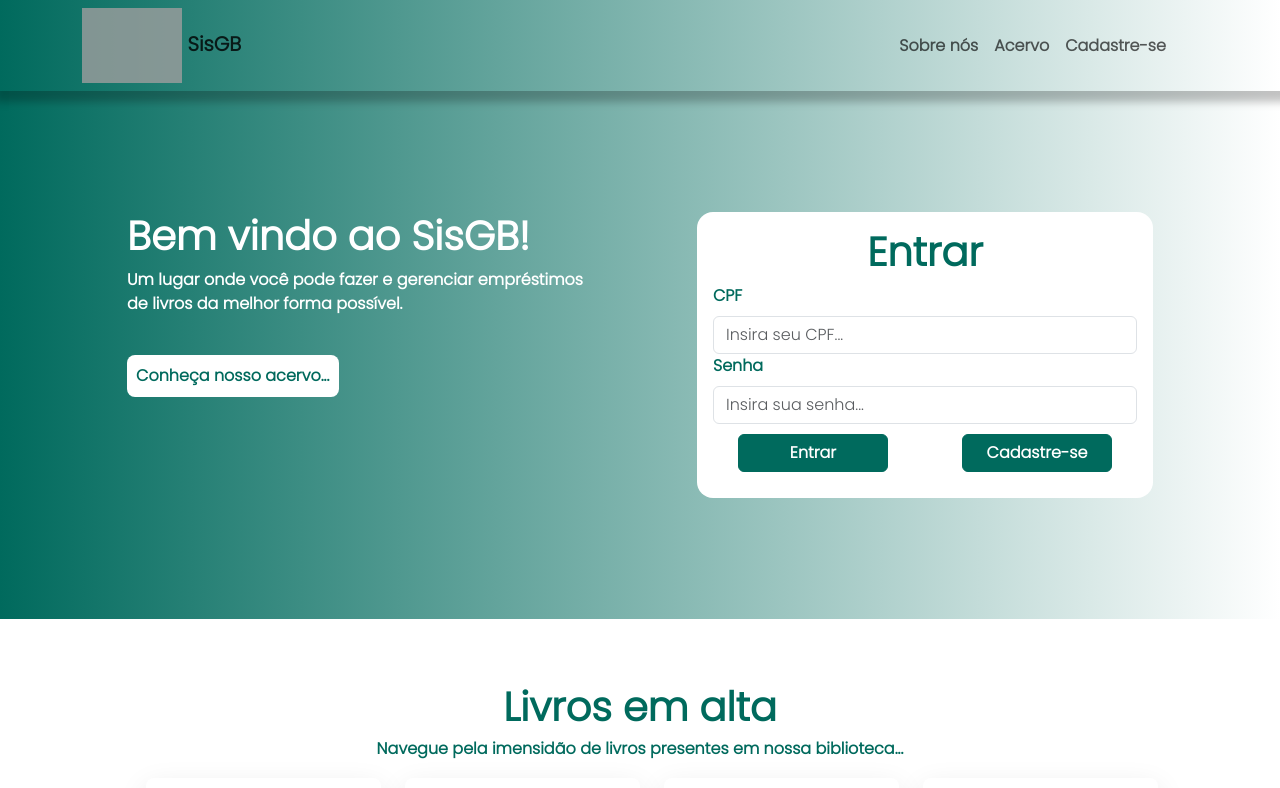
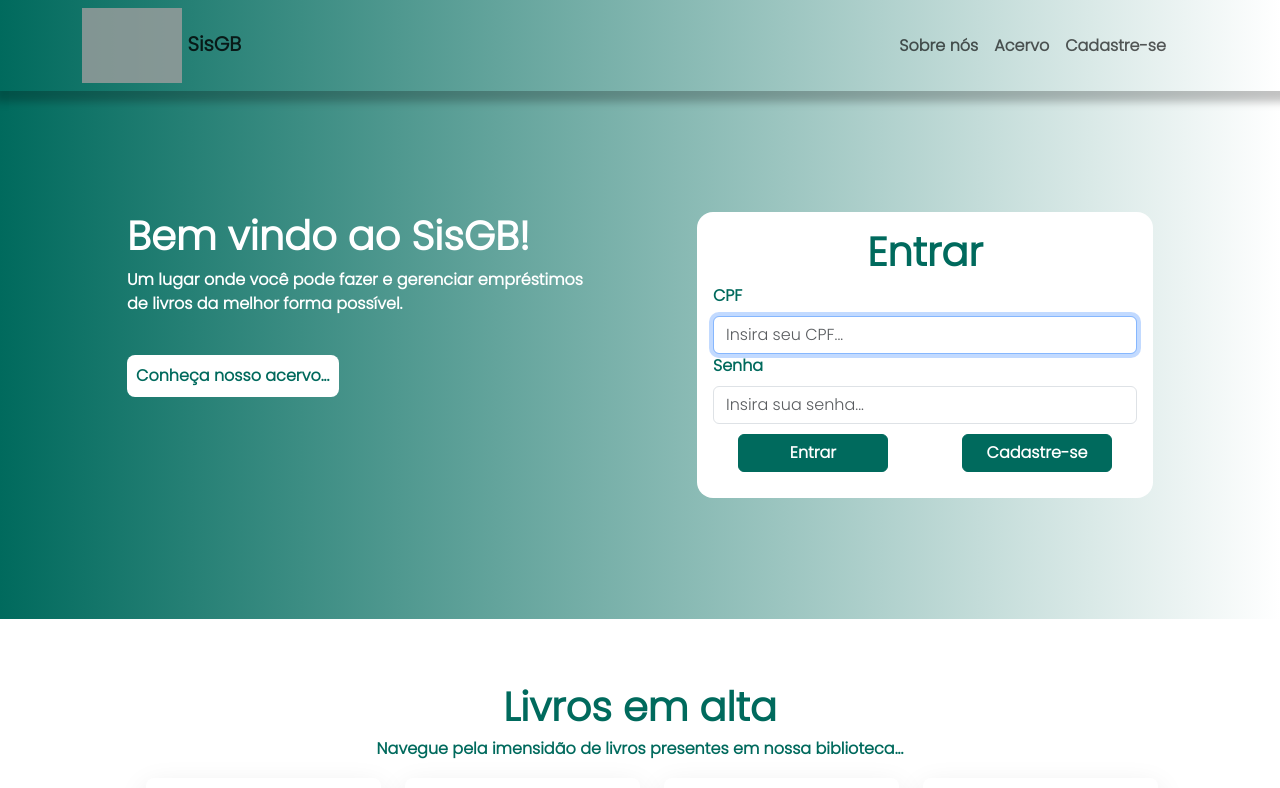
Before and after one commit to Pablo-Roldao/sisgb, a React (Create React App) app: page / in a window 1280 px wide. Shown: the top 788 px of the page. Built offline with nearby package versions, Linux system fonts and the light colour scheme; grey boxes are pictures that could not be loaded.

Commit message:
Adding initial auth...

```diff
--- a/src/components/LoginForm.js
+++ b/src/components/LoginForm.js
@@ -1,25 +1,100 @@
-import React from 'react';
+import { useContext, useEffect, useRef, useState } from 'react';
 import { Container, Form, Row, Col, Button } from 'react-bootstrap';
 import { Link } from 'react-router-dom';
+import AuthContext from '../current/AuthProvider';
+import axios from '../api/axios';
 
 import styles from './LoginForm.module.css';
 
+const LOGIN_URL = '/auth'
+
 export default function LoginForm() {
+  const { setAuth } = useContext(AuthContext);
+  const cpfRef = useRef();
+  const errRef = useRef();
+
+  const [cpf, setCpf] = useState('');
+  const [pwd, setPwd] = useState('');
+  const [errMsg, setErrMsg] = useState('');
+  const [success, setSuccess] = useState(false);
+
+  useEffect(() => {
+    cpfRef.current.focus();
+  }, []);
+
+  useEffect(() => {
+    setErrMsg('');
+  }, [cpf, pwd]);
+
+
+  const handlerSubmit = async (e) => {
+    e.preventDefault();
+
+    try {
+      const response = await axios.post(
+        LOGIN_URL,
+        JSON.stringify({ cpf: cpf, password: pwd }),
+        {
+          headers: { 'Content-Type': 'application/json' },
+          withCrendentials: true
+        }
+      );
+      console.log(JSON.stringify(response?.data));
+      const accessToken = response?.data?.accessToken;
+      const roles = response?.data?.roles;
+      setAuth({ cpf, pwd, roles, accessToken });
+      setCpf('');
+      setPwd('');
+      setSuccess(true);
+    } catch (err) {
+      if (!err?.response) {
+        setErrMsg("Sem resposta do servidor!");
+      } else if (err.response?.status === 400) {
+        setErrMsg("Faltando CPF ou senha...");
+      } else if (err.response?.status === 401) {
+        setErrMsg("Não autorizado!");
+      } else {
+        setErrMsg("Falha ao entrar: " + err);
+      }
+      errRef.current.focus();
+    }
+  }
+
   return (
+    <>
+      {success ? (
+        <h1>Sessão iniciada!</h1>
+      ) : (
         <Container id='login-form' className={styles.login_form + ' p-3'}>
           <h1><strong>Entrar</strong></h1>
-      <Form>
+          <p ref={errRef} className={errMsg ? styles.err_msg : styles.offscreen} aria-live="assertive">{errMsg}</p>
+          <Form onSubmit={handlerSubmit}>
             <Form.Group>
-          <Form.Label>CPF</Form.Label>
-          <Form.Control type='text' placeholder='Insira seu CPF...' />
+              <Form.Label htmlFor='cpf'>CPF</Form.Label>
+              <Form.Control
+                type='text'
+                id='cpf'
+                placeholder='Insira seu CPF...'
+                ref={cpfRef}
+                onChange={(e) => setCpf(e.target.value)}
+                value={cpf}
+                required
+              />
             </Form.Group>
             <Form.Group>
-          <Form.Label>Senha</Form.Label>
-          <Form.Control type='password' placeholder='Insira sua senha...' />
+              <Form.Label htmlFor='password'>Senha</Form.Label>
+              <Form.Control
+                type='password'
+                id='password'
+                onChange={(e) => setPwd(e.target.value)}
+                value={pwd}
+                placeholder='Insira sua senha...'
+                required
+              />
             </Form.Group>
             <Row className='text-center'>
               <Col>
-            <Button>
+                <Button type='submit'>
                   Entrar
                 </Button>
               </Col>
@@ -31,5 +106,8 @@ export default function LoginForm() {
             </Row>
           </Form>
         </Container>
+      )
+      }
+    </>
   );
 }
--- a/src/components/LoginForm.module.css
+++ b/src/components/LoginForm.module.css
@@ -33,3 +33,17 @@
         width: 90%;
     }
 }
+
+.err_msg {
+    background-color: lightpink;
+    color: firebrick;
+    font-weight: bold;
+    padding: 0.5rem;
+    border-radius: 0.75rem;
+    margin-bottom: 0.5rem;
+}
+
+.offscreen {
+    position: absolute;
+    left: -9999px;
+}
--- /dev/null
+++ b/src/current/AuthProvider.js
@@ -0,0 +1,15 @@
+import { createContext, useState } from "react";
+
+const AuthContext = createContext({});
+
+export const AuthProvider = ({ children }) => {
+    const [auth, setAuth] = useState({});
+
+    return (
+        <AuthContext.Provider value={{ auth, setAuth }}>
+            {children}
+        </AuthContext.Provider>
+    )
+}
+
+export default AuthContext;
--- a/src/index.js
+++ b/src/index.js
@@ -11,9 +11,11 @@ import Dashboard from './pages/Dashboard';
 import './index.css';
 import Profile from './pages/Perfil';
 import BookCollectionDsh from './pages/BookCollectionDsh';
+import { AuthProvider } from './current/AuthProvider';
 
 ReactDOM.createRoot(document.getElementById('root')).render(
   <React.StrictMode>
+    <AuthProvider>
       <BrowserRouter>
         <Routes>
           <Route element={<App />}>
@@ -27,5 +29,6 @@ ReactDOM.createRoot(document.getElementById('root')).render(
           </Route>
         </Routes>
       </BrowserRouter>
+    </AuthProvider>
   </React.StrictMode>
 );
```
Lines whose indentation alone changed are shown as unchanged.
